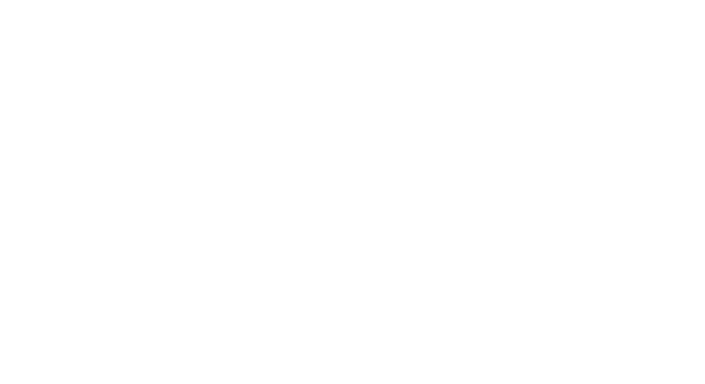
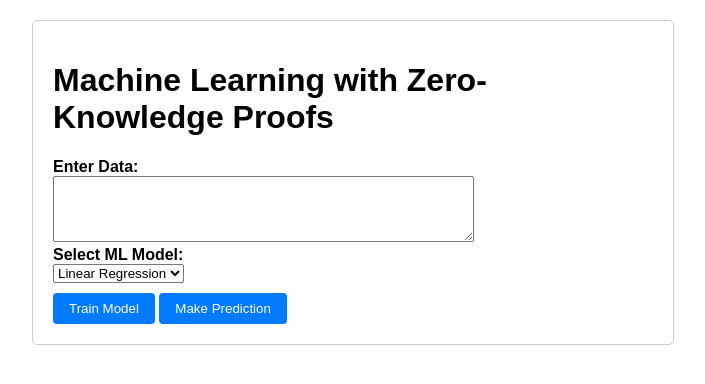
Before and after one commit to helincesxyz/zkFLproject, a website: page zkml-backend/public/index.html in a window 1280 px wide. Shown: the whole page, without its empty margins (287-992 px from the left). Drawn offline with Linux system fonts and the light colour scheme.

Commit message:
update ##

```diff
--- a/zkml-backend/public/index.html
+++ b/zkml-backend/public/index.html
@@ -27,4 +27,84 @@
             background-color: #007bff;
             color: white;
             border: none;
-          }
+            border-radius: 4px;
+            cursor: pointer;
+        }
+        .btn:hover {
+            background-color: #0056b3;
+        }
+    </style>
+</head>
+<body>
+    <div class="container">
+        <h1>Machine Learning with Zero-Knowledge Proofs</h1>
+
+        <!-- Data Input Section -->
+        <label for="dataInput">Enter Data:</label><br>
+        <textarea id="dataInput" rows="4" cols="50"></textarea><br>
+
+        <!-- ML Model Selection -->
+        <label for="mlModel">Select ML Model:</label><br>
+        <select id="mlModel">
+            <option value="linear_regression">Linear Regression</option>
+            <option value="neural_network">Neural Network</option>
+            <option value="decision_tree">Decision Tree</option>
+            <!-- Add more options based on available models -->
+        </select><br>
+
+        <!-- Buttons for Operations -->
+        <button class="btn" onclick="trainModel()">Train Model</button>
+        <button class="btn" onclick="makePrediction()">Make Prediction</button><br>
+
+        <!-- Proof Generation Section -->
+        <div id="proofSection" style="display: none;">
+            <hr>
+            <h3>Zero-Knowledge Proof</h3>
+            <p id="proofMessage"></p>
+            <button class="btn" onclick="generateProof()">Generate Proof</button>
+        </div>
+    </div>
+
+    <!-- JavaScript for UI Interactions -->
+    <script>
+        function trainModel() {
+            let inputData = document.getElementById('dataInput').value;
+            let mlModel = document.getElementById('mlModel').value;
+
+            fetch('http://localhost:3000/train', {
+                method: 'POST',
+                headers: {
+                    'Content-Type': 'application/json'
+                },
+                body: JSON.stringify({ data: inputData, model: mlModel })
+            })
+            .then(response => response.json())
+            .then(data => {
+                alert(data.message);
+                showProofSection();
+            })
+            .catch(error => console.error('Error:', error));
+        }
+
+        function makePrediction() {
+            // Implement prediction logic here (similar to trainModel)
+            alert('Making prediction...');
+            showProofSection();
+        }
+
+        function showProofSection() {
+            document.getElementById('proofSection').style.display = 'block';
+        }
+
+        function generateProof() {
+            // Implement proof generation logic here
+            let inputData = document.getElementById('dataInput').value;
+            let mlModel = document.getElementById('mlModel').value;
+
+            // Simulate proof generation message
+            let proofMessage = `Proof generated for ${mlModel} using input data: ${inputData}`;
+            document.getElementById('proofMessage').innerText = proofMessage;
+        }
+    </script>
+</body>
+</html>
```
Also changed, not shown: 1 other file.
